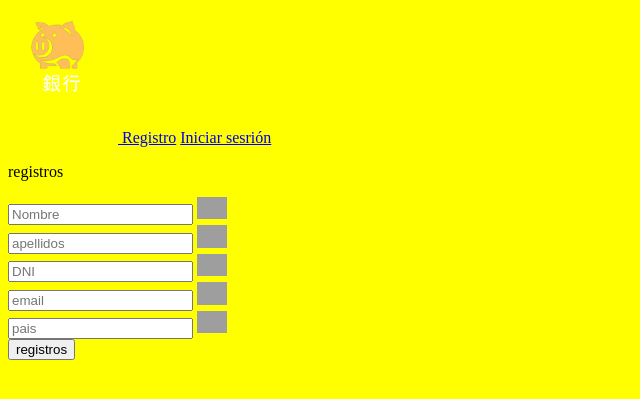
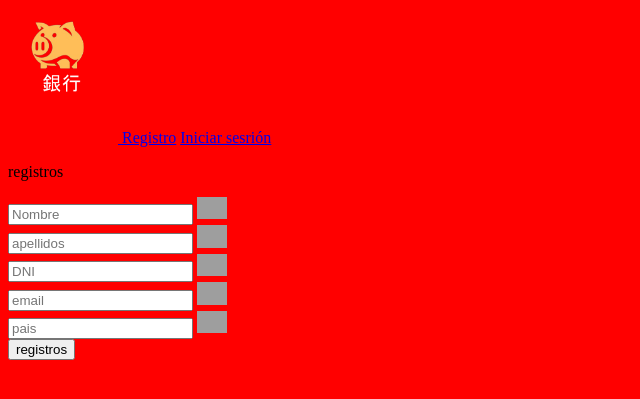
Before and after one commit to SamuelCb123/Proyecto-Banco, a PHP site: page /registro.php in a window 1280 px wide. Shown: the top 399 px of the page, without its empty margins (0-640 px from the left). Run offline with PHP 8.4, Linux system fonts and the light colour scheme; style sheets or scripts are compiled from the project's sources; grey boxes are pictures that could not be loaded.

Commit message:
sass instalado

```diff
--- a/registro.php
+++ b/registro.php
@@ -4,7 +4,7 @@
     <meta charset="UTF-8">
     <meta name="viewport" content="width=device-width, initial-scale=1.0">
     <title>Document</title>
-    <link href="sass/css/styles.css" rel="stylesheet"
+    <link href="SASS/css/styles.css" rel="stylesheet"
 </head>
 
 <body>
--- a/sass/css/style-dist.css
+++ /dev/null
@@ -1 +0,0 @@
-body{background-color:red}
--- a/sass/scss/style.scss
+++ b/sass/scss/style.scss
@@ -1,3 +1,3 @@
 body{
-background-color: yellow;
+    background-color: red;
 }
```
Also changed, not shown: 1 other file.
